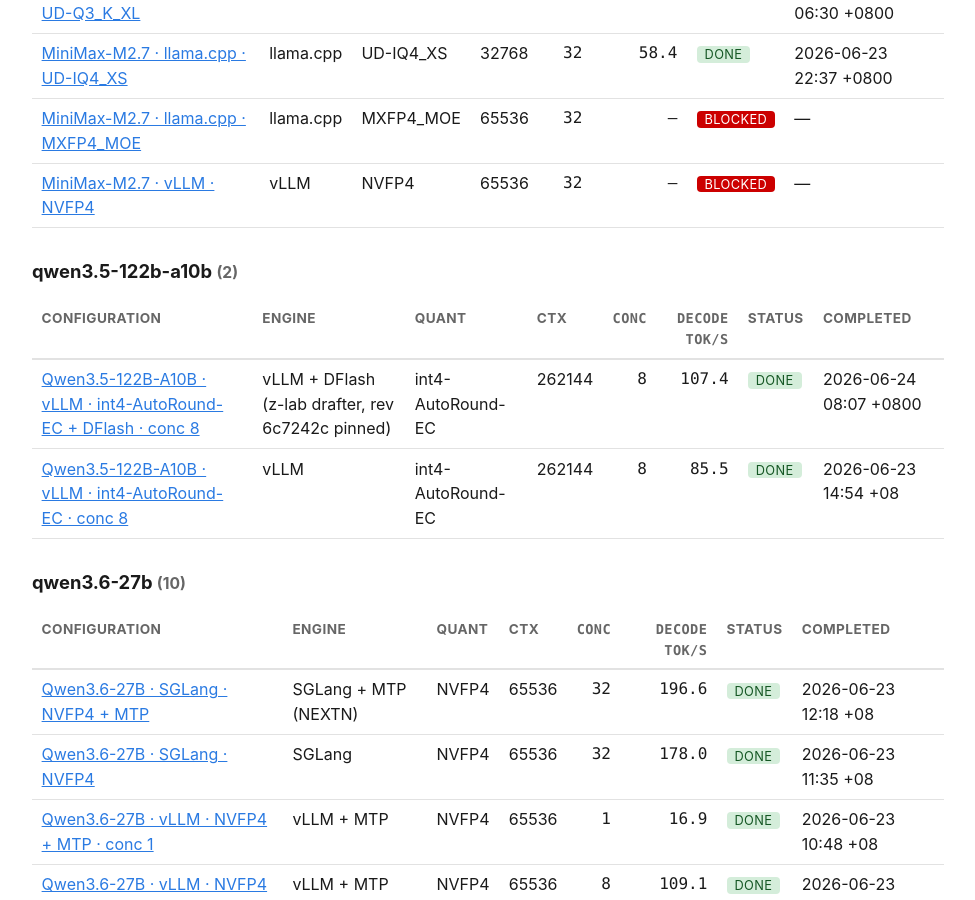
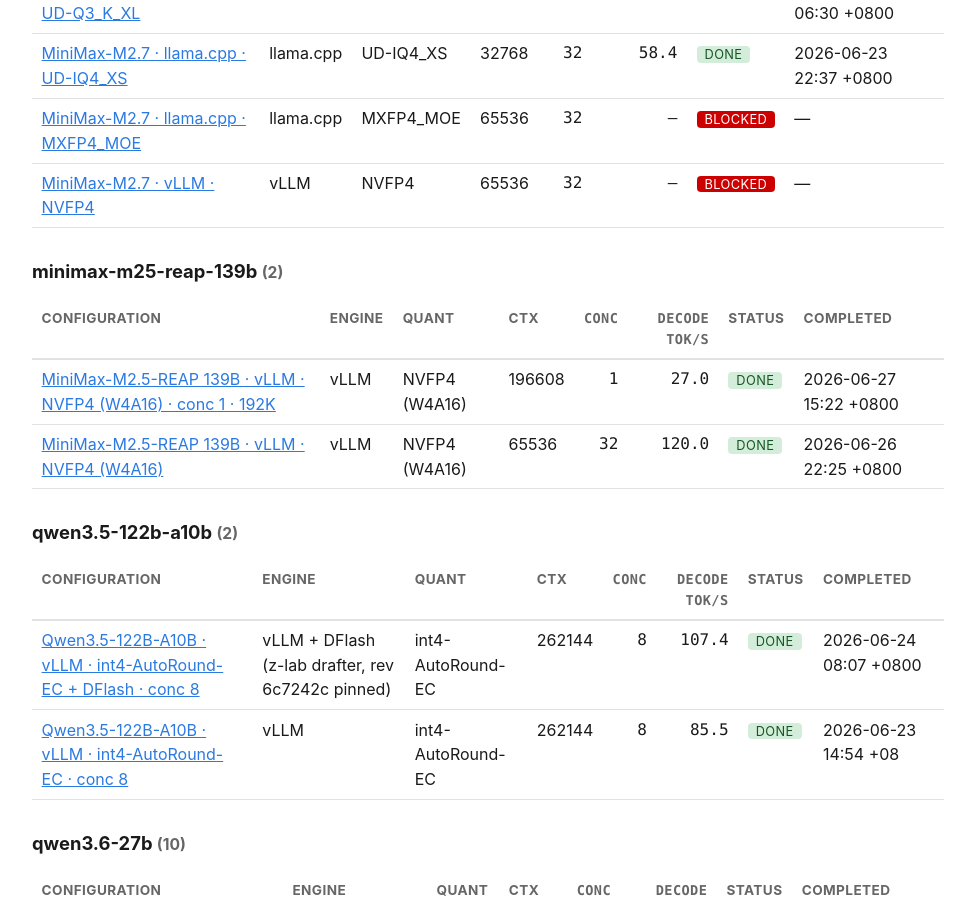
Before and after one commit to yjsoon/autobench, a Jekyll site: the page built from tags-model.md, in a window 1280 px wide and 900 px high, scrolled down 5229 px. Shown: the whole window, without its empty margins (152-1127 px from the left). Built offline with Jekyll 4.4.1, drawn with Linux system fonts in a browser that asks for light colours; part of the change alters nothing that is shown; some of the changed text lies outside the part shown.

Commit message:
Add MiniMax-M2.5-REAP 139B NVFP4 conc-1/192K serving point + pin engine_image
Document the live :4000 gateway operating point (full 192K context, conc-1,
util 0.90, minimax_m2 reasoning/tool parsers): prefill 41.8 / decode 26.99 tok/s,
~121 GB used. Note weak off-coding performance and occasional variable-name
misspellings. Also backfill engine_image digest on the conc-32 base config.

Co-Authored-By: Claude Opus 4.8 <noreply@anthropic.com>
Claude-Session: https://claude.ai/code/session_015sGoHviTCwWJ3PHT5A2HZS

```diff
--- /dev/null
+++ b/_configs/minimax-m25-reap-139b-vllm-nvfp4-c1.md
@@ -0,0 +1,74 @@
+---
+title: MiniMax-M2.5-REAP 139B · vLLM · NVFP4 (W4A16) · conc 1 · 192K
+model: cerebras/MiniMax-M2.5-REAP-139B-A10B (NVFP4 W4A16, self-quantized)
+company: Cerebras (REAP) · MiniMax (base)
+family: MiniMax
+params: 139B / 10B (MoE, REAP-pruned from 230B/10B — 256→154 experts)
+engine: vLLM
+quant: NVFP4 (W4A16)
+quant_rationale: Same self-quantized compressed-tensors NVFP4A16 checkpoint as the conc-32 sibling (see [base config]). This page is the single-stream serving operating point — full 192K context, conc-1, util 0.90, with tool-call + reasoning parsers enabled — i.e. how the model is actually deployed as the interactive gateway, not the throughput benchmark.
+source_repo: cerebras/MiniMax-M2.5-REAP-139B-A10B
+download_url: https://huggingface.co/gauravmm/MiniMax-M2.5-REAP-139B-A10B-NVFP4
+hf_repo: gauravmm/MiniMax-M2.5-REAP-139B-A10B-NVFP4
+hf_url: https://huggingface.co/gauravmm/MiniMax-M2.5-REAP-139B-A10B-NVFP4
+context: 196608
+modalities: [text]
+mm_served: true
+concurrency: 1
+tags: [minimax-m25-reap-139b, Cerebras, MiniMax, NVFP4, 131-260B, Spark recipe, REAP, Self-Quantized, conc-1]
+status: done
+prefill_toks: 41.8
+decode_toks: 26.99
+mem_gb: 121
+mem_source: system MemAvailable while serving (used ~121/121 GB, 6.7 GB free) — vLLM 0.90 reservation at 192K ctx
+measured_on: 2026-06-27
+completed_at: 2026-06-27 15:22 +0800
+engine_image: vllm/vllm-openai:nightly-aarch64@sha256:68e23ddd982ad5642e21354c2242a3a86d31a3ea83f5937e5c3867942dc6595b
+run_command: |
+  # Interactive single-stream serving point (the live :4000 gateway), NOT the throughput run.
+  # Differs from the conc-32 benchmark: max-model-len 196608 (full ctx), max-num-seqs 1,
+  # gpu-memory-utilization 0.90, + minimax_m2 reasoning/tool-call parsers for agentic use.
+  docker run -d --gpus all --ipc=host -p 4000:8000 --name serving-minimax-m25-reap \
+    -v ~/Desktop/reap-nvfp8/models/MiniMax-M2.5-REAP-139B-A10B-NVFP4A16:/model:ro \
+    vllm/vllm-openai:nightly-aarch64 \
+    /model \
+    --host 0.0.0.0 --port 8000 --max-model-len 196608 \
+    --gpu-memory-utilization 0.90 --max-num-seqs 1 \
+    --kv-cache-dtype fp8 \
+    --quantization compressed-tensors --moe-backend marlin --trust-remote-code \
+    --reasoning-parser minimax_m2 --enable-auto-tool-choice --tool-call-parser minimax_m2 \
+    --served-model-name minimax-m25-reap-nvfp4
+  python3 scripts/bench-serving.py --base-url http://localhost:4000 \
+    --model minimax-m25-reap-nvfp4 \
+    --dataset benchmark_data/ShareGPT_V3_unfiltered_cleaned_split.json \
+    --num-prompts 500 --max-seconds 300 --concurrency 1 --max-tokens 256
+---
+
+**The live interactive gateway point — full 192K context, single stream.** Same self-quantized NVFP4A16
+checkpoint as the conc-32 throughput run ([base config]), but measured as it is actually *deployed*: one
+sequence at a time, the model's full 196,608-token context, `--gpu-memory-utilization 0.90`, and the
+`minimax_m2` reasoning + tool-call parsers wired up for agentic use. This is the container that stays up
+on `:4000`.
+
+**Result (conc-1 ShareGPT, 192K ctx):** prefill **41.8 tok/s**, decode **26.99 tok/s**, **34/500 prompts**
+in the 300 s cap (`hit_time_cap=true`), **0 errors**. ttft_median 9.25 s and tpot_median 0.0 are
+buffered-reasoning artifacts of the `minimax_m2` parser (the whole reasoning trace is held then flushed),
+so the aggregate tok/s are the valid headline, not the per-token medians. Single-stream decode (27 tok/s)
+is roughly a quarter of the conc-32 aggregate (120 tok/s) — expected: at conc-1 there is no batching to
+amortise the 75 GB weight read per decoded token, and MiniMax emits long reasoning traces before answering.
+
+**Memory: ~121 GB used (6.7 GB free of 127.6 GB).** Tighter than the conc-32 run's 109 GB because util is
+0.90 (vs 0.85) and the KV reservation is sized for the full 192K context. It fits, but with little
+headroom — this is the practical ceiling for this checkpoint on the 121 GB box.
+
+**Qualitative behaviour (observed in interactive use):**
+- **Strong on code, weak off it.** The model is a capable coding/agentic assistant but **performs poorly
+  outside coding tasks** — general-knowledge, prose, and non-code reasoning are noticeably weaker. The
+  double compression (REAP expert-pruning under NVFP4) plus a coding-skewed base likely concentrates what
+  survived on code.
+- **Occasionally misspells variable names.** In generated code it will sometimes emit a slightly-wrong
+  identifier (a transposed or dropped character vs. the name it declared earlier) — a quantization/pruning
+  fidelity artifact to watch for when using its output.
+
+**Pair:** throughput sibling at [base config] (conc-32, 65536 ctx). Same `engine_image`, same checkpoint,
+same marlin serve recipe — only the operating point (context / concurrency / util / parsers) differs.
--- a/_configs/minimax-m25-reap-139b-vllm-nvfp4.md
+++ b/_configs/minimax-m25-reap-139b-vllm-nvfp4.md
@@ -23,6 +23,7 @@ mem_gb: 109
 mem_source: system MemAvailable while serving (used 109/121 GB) — vLLM 0.85 reservation (real weights ~75 GB, rest is KV/activations/CUDA); see Notes
 measured_on: 2026-06-26
 completed_at: 2026-06-26 22:25 +0800
+engine_image: vllm/vllm-openai:nightly-aarch64@sha256:68e23ddd982ad5642e21354c2242a3a86d31a3ea83f5937e5c3867942dc6595b
 run_command: |
   # NVFP4A16 checkpoint produced locally by ~/Desktop/reap-nvfp8/llmc/streaming_quantize.py
   # (compressed-tensors nvfp4-pack-quantized), mounted as a LOCAL path (not an HF id).
```
